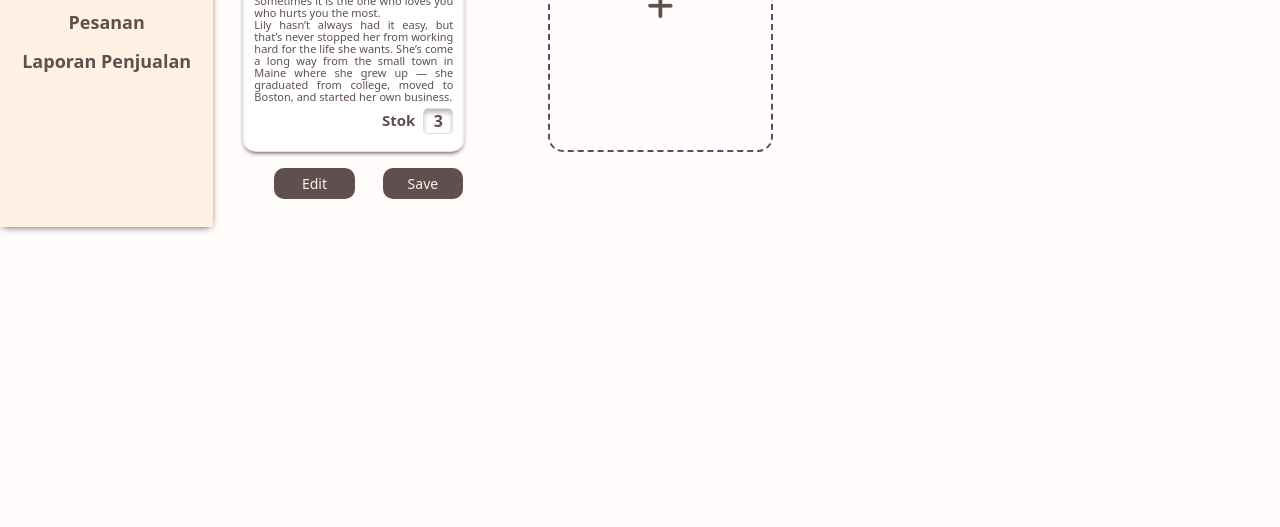
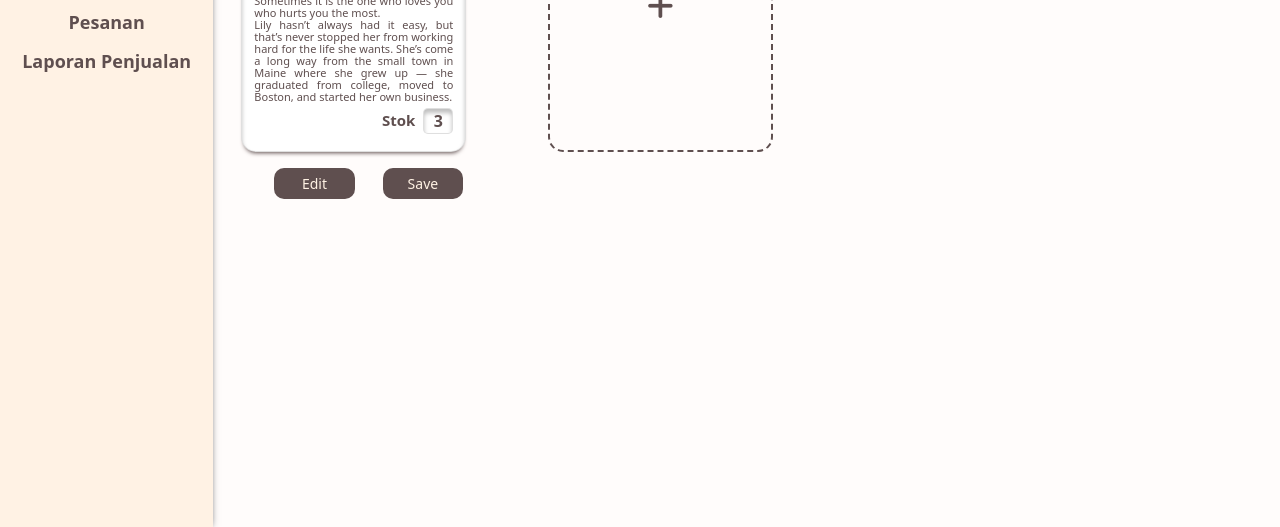
Before and after one commit to pienapin/pienne, a plain HTML site: page daftarproduk.html in a window 1280 px wide. Shown: the part 273-800 px from the top of the page. Drawn offline with nearby package versions, Linux system fonts and the light colour scheme.

Commit message:
fix menu's height on desktop

```diff
--- a/daftarproduk.html
+++ b/daftarproduk.html
@@ -144,7 +144,7 @@
         <section>
             <div class="container-fluid">
                 <div class="row">
-                    <div class="col-2 text-center py-4" style="background-color: #FFF2E4; height: 500px; box-shadow: 0px 2px 8px -3px; z-index: 1;">
+                    <div class="col-2 text-center py-4" style="background-color: #FFF2E4; height: 100vh; box-shadow: 0px 2px 8px -3px; z-index: 1;">
                         <i class="fa fa-user-circle mx-3" aria-hidden="true" style="font-size: 100px;"></i>
                         <p class="darkText fw-bold py-3" style="font-size: 19px;">Welcome,<br>{Nama Penjual}</p>
                         <div class="row d-flex align-items-center justify-content-center">
```
Also changed, not shown: dashboardpesanan.html (+1 -1 lines).
